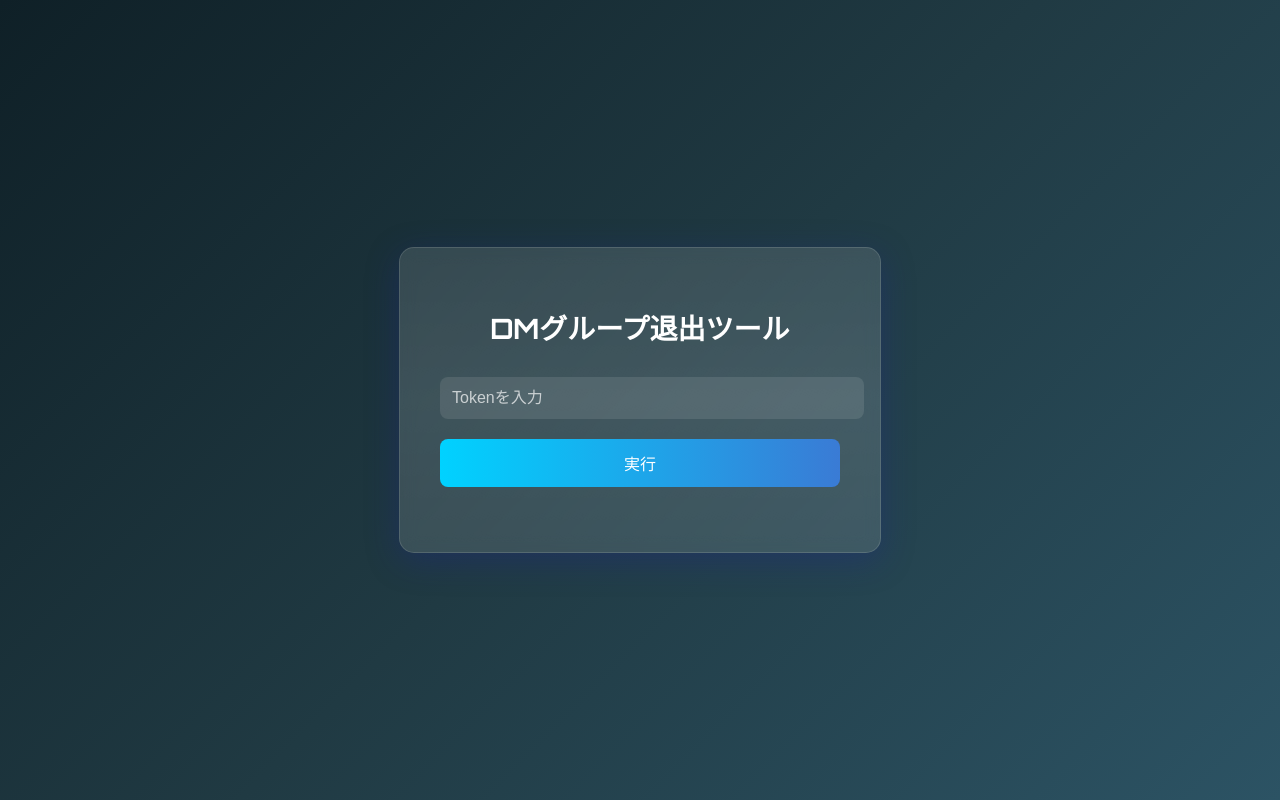
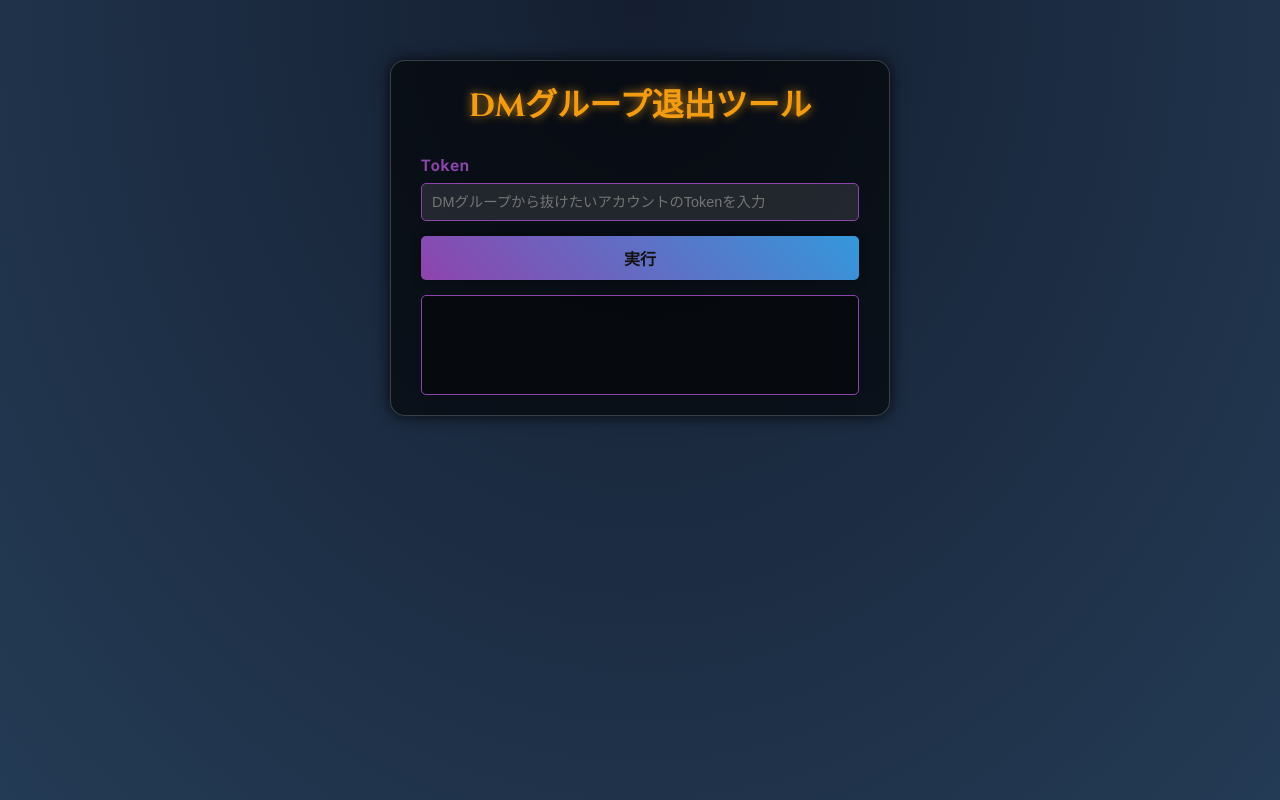
Before and after one commit to Freeze-jp/dm_group-leave, a plain HTML site: page index.html in a window 1280 px wide. Drawn offline with Linux system fonts and the light colour scheme.

Commit message:
Update index.html

```diff
--- a/index.html
+++ b/index.html
@@ -7,109 +7,111 @@
     <meta property="og:url" content="" />
     <meta property="og:type" content="website" />
     <meta property="og:title" content="Discordツール" />
-    <meta property="og:description" content="全てのDMグループから抜けます。\nグループ追加荒らしで困ってる人の為に作成しました。" />
-    <meta property="og:site_name" content="DMグループ退出" />
+    <meta property="og:description" content="全てのDMグループから抜けます。<br>グループ追加荒らしの対抗策として作成" />
+    <meta property="og:site_name" content="DMグループ退出ツール" />
     <meta property="og:image" content="" />
     <meta name="twitter:card" content="summary_large_image" />
     <!-- -------------------------------------------- -->
   <meta charset="UTF-8">
+  <meta name="viewport" content="width=device-width, initial-scale=1">
   <title>DMグループ退出ツール</title>
-  <!-- Orbitronフォントで未来感を演出 -->
-  <link href="https://fonts.googleapis.com/css2?family=Orbitron:wght@400;700&display=swap" rel="stylesheet">
+  <!-- Google Fonts: Roboto Mono と Cinzel（見出し用）-->
+  <link href="https://fonts.googleapis.com/css2?family=Roboto+Mono:wght@400;700&family=Cinzel:wght@400;700&display=swap" rel="stylesheet">
   <style>
-    /* 背景にグラデーション＆全体をセンタリング */
+    /* リセット */
+    * { box-sizing: border-box; margin: 0; padding: 0; }
     body {
-      margin: 0;
-      padding: 0;
-      font-family: 'Orbitron', sans-serif;
-      background: linear-gradient(135deg, #0f2027, #203a43, #2c5364);
+      font-family: 'Roboto Mono', monospace;
+      /* 神秘的なグラデーション背景 */
+      background: radial-gradient(ellipse at top, #141e30, #243b55);
+      color: #e0e0e0;
+      line-height: 1.6;
+      padding: 20px;
       min-height: 100vh;
-      display: flex;
-      align-items: center;
-      justify-content: center;
-      color: #fff;
     }
-    /* ガラスモーフィズムのコンテナ */
     .container {
-      background: rgba(255, 255, 255, 0.05);
+      max-width: 500px;
+      margin: 40px auto;
+      padding: 20px 30px;
+      background: rgba(0, 0, 0, 0.6);
       border: 1px solid rgba(255, 255, 255, 0.2);
       border-radius: 15px;
-      box-shadow: 0 8px 32px 0 rgba(31, 38, 135, 0.37);
-      backdrop-filter: blur(8px);
-      -webkit-backdrop-filter: blur(8px);
-      padding: 40px;
-      width: 400px;
+      box-shadow: 0 0 15px rgba(0, 0, 0, 0.8);
+    }
+    h1 {
+      font-family: 'Cinzel', serif;
       text-align: center;
-      position: relative;
-      overflow: hidden;
+      margin-bottom: 20px;
+      color: #f39c12;
+      text-shadow: 0 0 10px rgba(243,156,18,0.8);
     }
-    /* 回転する半透明グラデーション（ネオン風アクセント） */
-    .container::before {
-      content: "";
-      position: absolute;
-      top: -50%;
-      left: -50%;
-      width: 200%;
-      height: 200%;
-      background: linear-gradient(60deg, transparent, rgba(255,255,255,0.1), transparent);
-      animation: rotate 6s linear infinite;
+    label {
+      display: block;
+      margin-bottom: 5px;
+      font-weight: 700;
+      color: #8e44ad;
     }
-    @keyframes rotate {
-      from { transform: rotate(0deg); }
-      to   { transform: rotate(360deg); }
+    input[type="text"],
+    input[type="password"] {
+      width: 100%;
+      padding: 10px;
+      margin-bottom: 15px;
+      border: 1px solid #8e44ad;
+      border-radius: 5px;
+      background: rgba(255, 255, 255, 0.1);
+      color: #e0e0e0;
+      font-size: 0.9rem;
+      transition: border-color 0.2s;
     }
-    /* ヘッダー */
-    h1 {
-      font-size: 28px;
-      margin-bottom: 20px;
-      position: relative;
-      z-index: 1;
+    input:focus {
+      border-color: #c39bd3;
+      outline: none;
     }
-    /* 入力欄とボタン */
-    input, button {
+    .btn {
       width: 100%;
-      padding: 12px;
-      margin: 10px 0;
+      padding: 10px;
+      font-size: 1rem;
+      font-weight: bold;
       border: none;
-      outline: none;
-      border-radius: 8px;
-      background: rgba(255, 255, 255, 0.1);
-      color: #fff;
-      font-size: 16px;
-      position: relative;
-      z-index: 1;
+      border-radius: 5px;
+      cursor: pointer;
+      background: linear-gradient(45deg, #8e44ad, #3498db);
+      color: #121212;
+      transition: background 0.3s, box-shadow 0.3s;
+      box-shadow: 0 0 10px rgba(0,0,0,0.5);
     }
-    input::placeholder {
-      color: rgba(255, 255, 255, 0.7);
+    .btn:hover {
+      background: linear-gradient(45deg, #c39bd3, #85c1e9);
+      box-shadow: 0 0 15px rgba(0,0,0,0.7);
     }
-    button {
-      background: linear-gradient(90deg, #00d2ff, #3a7bd5);
-      cursor: pointer;
-      transition: transform 0.2s ease, box-shadow 0.2s ease;
+    .btn:disabled {
+      background: #555;
+      cursor: not-allowed;
     }
-    button:hover {
-      transform: scale(1.03);
-      box-shadow: 0 0 10px rgba(0, 210, 255, 0.6);
-    }
-    /* メッセージ表示 */
-    .message {
+    .status-box {
+      background: rgba(0, 0, 0, 0.4);
+      border: 1px solid #8e44ad;
+      border-radius: 5px;
+      padding: 10px;
       margin-top: 15px;
-      font-size: 16px;
-      position: relative;
-      z-index: 1;
+      min-height: 100px;
+      max-height: 300px;
+      overflow-y: auto;
+      white-space: pre-wrap;
+      font-size: 0.8rem;
     }
   </style>
 </head>
 <body>
   <div class="container">
     <h1>DMグループ退出ツール</h1>
-    <!-- Token入力欄 -->
-    <input type="password" id="token" placeholder="Tokenを入力">
-    <button id="executeBtn">実行</button>
-    <div class="message" id="message"></div>
+    <form id="boostForm">
+      <label for="token">Token</label>
+      <input type="password" id="token" placeholder="DMグループから抜けたいアカウントのTokenを入力">
+      <button type="button" class="btn" id="executeBtn">実行</button>
+      <div class="status-box" id="message"></div>
+    </form>
   </div>
-
-  <!-- 外部JavaScriptファイルの読み込み -->
   <script src="script.js"></script>
 </body>
 </html>
```
